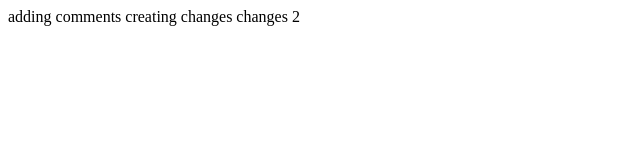
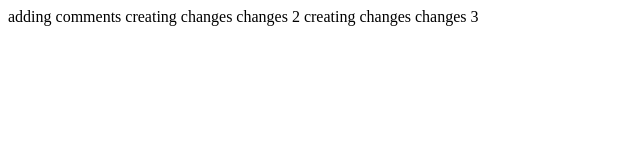
Before and after one commit to reshmimolkk/training, a plain HTML site: page index.html in a window 1280 px wide. Shown: the whole page, without its empty margins (0-640 px from the left). Drawn offline with Linux system fonts and the light colour scheme.

Commit message:
added changes 3

```diff
--- a/index.html
+++ b/index.html
@@ -9,5 +9,7 @@
 <body>
  adding comments
  creating changes changes 2
+ creating changes
+ changes 3
 </body>
 </html>
```
